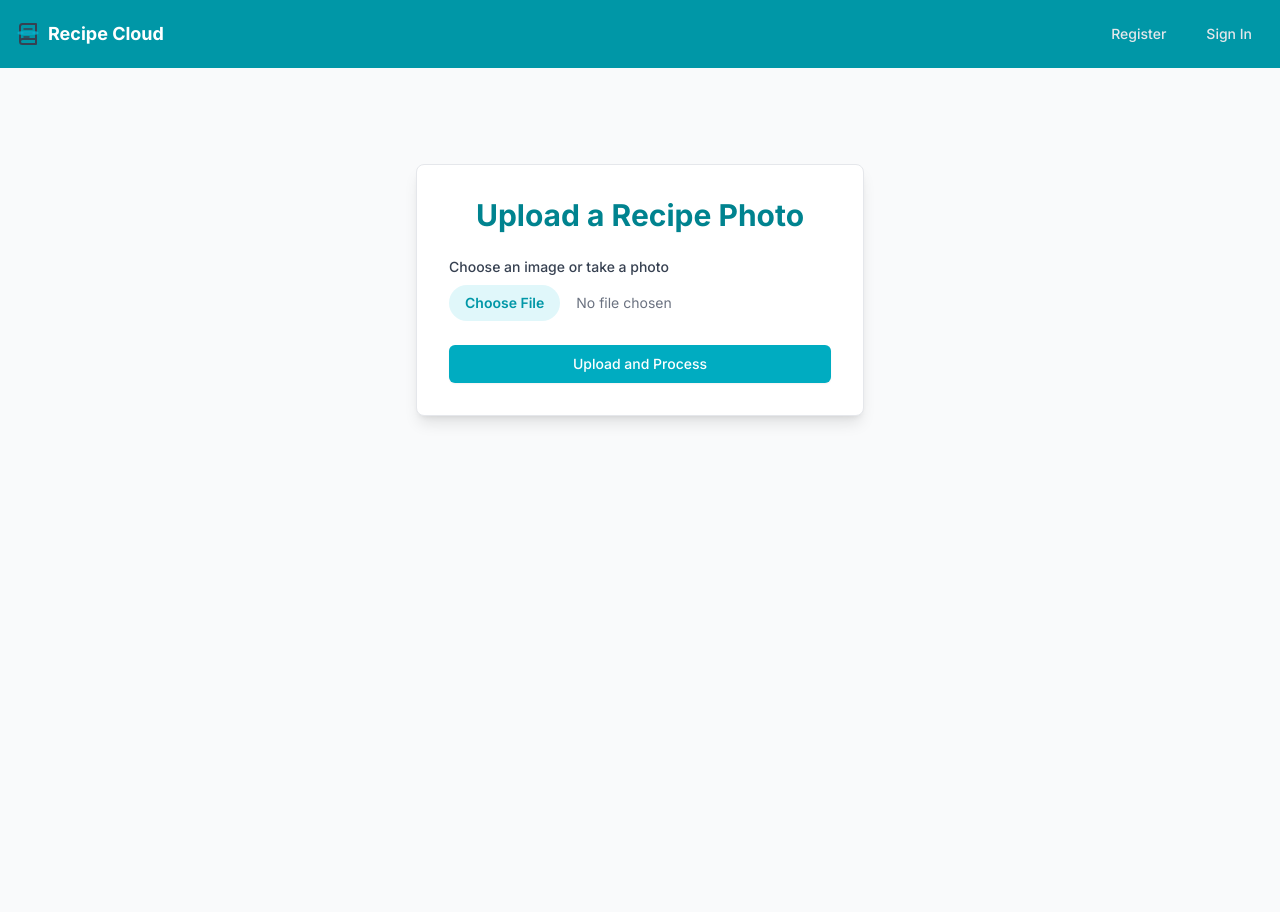
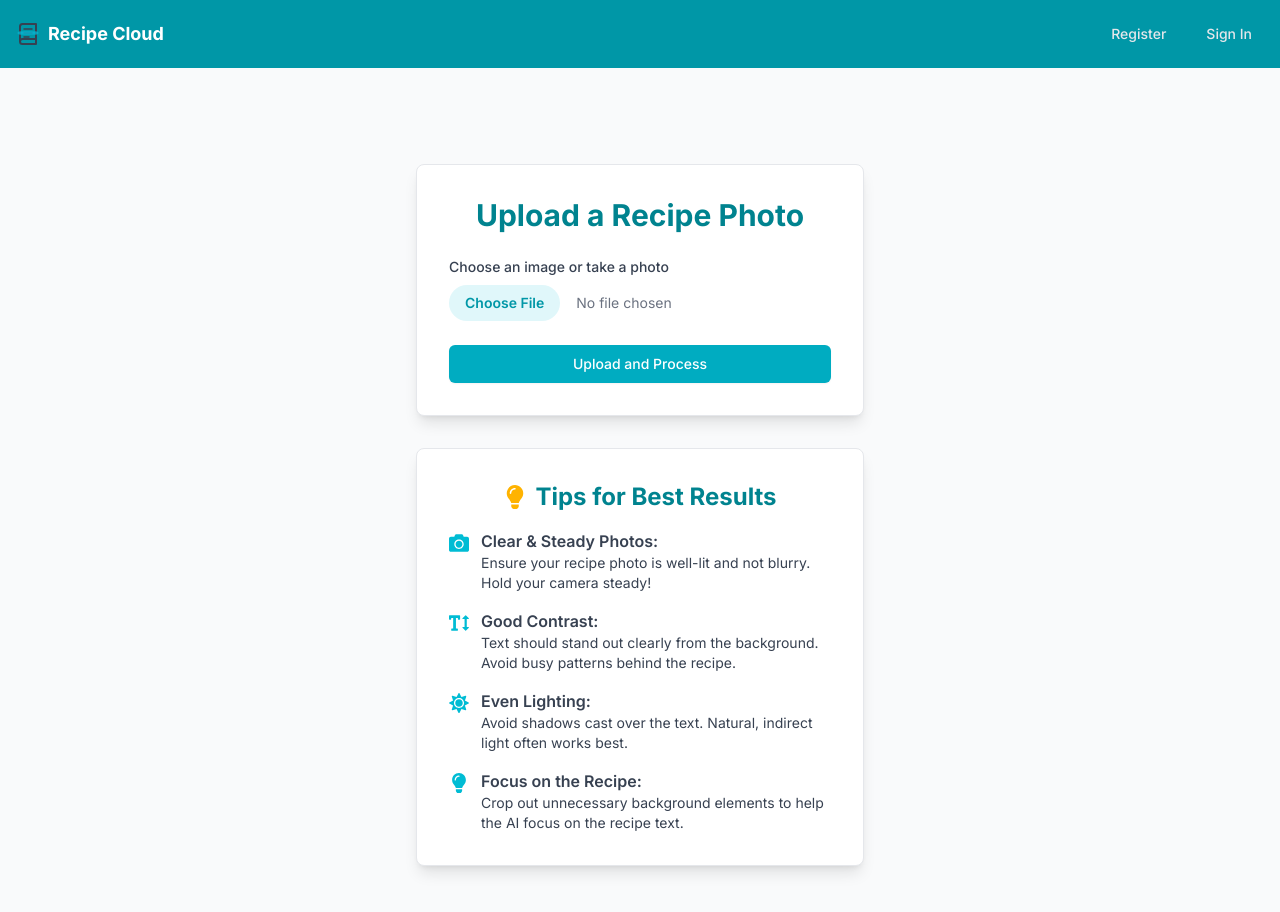
Before and after one commit to msievenpiper/recipe-cloud, a Next.js app: page /upload in a window 1280 px wide. Shown: the top 912 px of the page. Before the commit the page ends 868 px from the top, so only its background shows below. Built offline with nearby package versions, Linux system fonts and the light colour scheme; no server answers.

Commit message:
- nicer upload page

```diff
--- a/app/upload/page.tsx
+++ b/app/upload/page.tsx
@@ -2,6 +2,7 @@
 
 import { useState } from "react";
 import { useRouter } from "next/navigation";
+import { FaLightbulb, FaCamera, FaTextHeight, FaSun } from "react-icons/fa"; // Added new icons
 
 export default function UploadPage() {
   const [file, setFile] = useState<File | null>(null);
@@ -70,7 +71,7 @@ export default function UploadPage() {
               id="file-upload"
               type="file"
               accept="image/*"
-              capture="environment" // Added capture attribute
+              capture="environment"
               onChange={handleFileChange}
               className="mt-1 block w-full text-sm text-gray-500
                          file:mr-4 file:py-2 file:px-4
@@ -105,6 +106,44 @@ export default function UploadPage() {
           </button>
         </form>
       </div>
+
+      {/* Tips for Best Results Section */}
+      <div className="w-full max-w-md mt-8 p-6 md:p-8 bg-white rounded-lg shadow-lg border border-gray-200">
+        <h2 className="text-2xl font-bold mb-4 text-center text-primary-800 flex items-center justify-center space-x-2">
+          <FaLightbulb className="text-accent" />
+          <span>Tips for Best Results</span>
+        </h2>
+        <ul className="space-y-4 text-gray-700">
+          <li className="flex items-start space-x-3">
+            <FaCamera className="text-primary-500 text-xl flex-shrink-0 mt-1" />
+            <div>
+              <p className="font-semibold">Clear & Steady Photos:</p>
+              <p className="text-sm">Ensure your recipe photo is well-lit and not blurry. Hold your camera steady!</p>
+            </div>
+          </li>
+          <li className="flex items-start space-x-3">
+            <FaTextHeight className="text-primary-500 text-xl flex-shrink-0 mt-1" />
+            <div>
+              <p className="font-semibold">Good Contrast:</p>
+              <p className="text-sm">Text should stand out clearly from the background. Avoid busy patterns behind the recipe.</p>
+            </div>
+          </li>
+          <li className="flex items-start space-x-3">
+            <FaSun className="text-primary-500 text-xl flex-shrink-0 mt-1" />
+            <div>
+              <p className="font-semibold">Even Lighting:</p>
+              <p className="text-sm">Avoid shadows cast over the text. Natural, indirect light often works best.</p>
+            </div>
+          </li>
+          <li className="flex items-start space-x-3">
+            <FaLightbulb className="text-primary-500 text-xl flex-shrink-0 mt-1" />
+            <div>
+              <p className="font-semibold">Focus on the Recipe:</p>
+              <p className="text-sm">Crop out unnecessary background elements to help the AI focus on the recipe text.</p>
+            </div>
+          </li>
+        </ul>
+      </div>
     </div>
   );
 }
```
